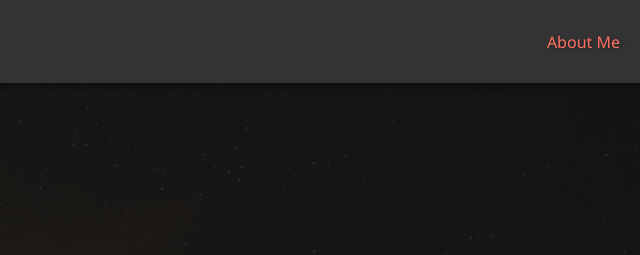
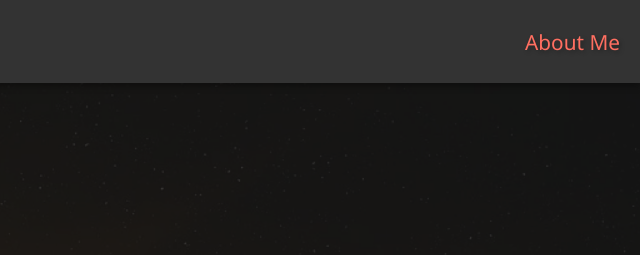
Before and after one commit to Muhammad-Farasat/samz-technology-task-8, a plain HTML site: page index.html in a window 1280 px wide. Shown: the top 255 px of the page, 640-1280 px from the left. Drawn offline with Linux system fonts and the light colour scheme.

Commit message:
Adjustment for font

```diff
--- a/style.css
+++ b/style.css
@@ -44,9 +44,9 @@ header h3 {
 header a {
     margin: 0;
     padding: 0;
-    color: #ff6f61;
     text-shadow: 2px 2px 4px rgba(0, 0, 0, 0.3);
-    font-size: 1rem;
+    font-size: 1.3rem;
+    font-weight: 500;
 }
 
 
```
